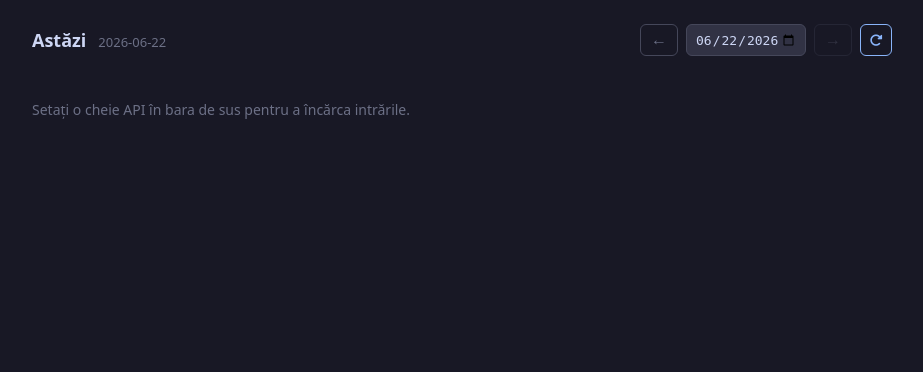
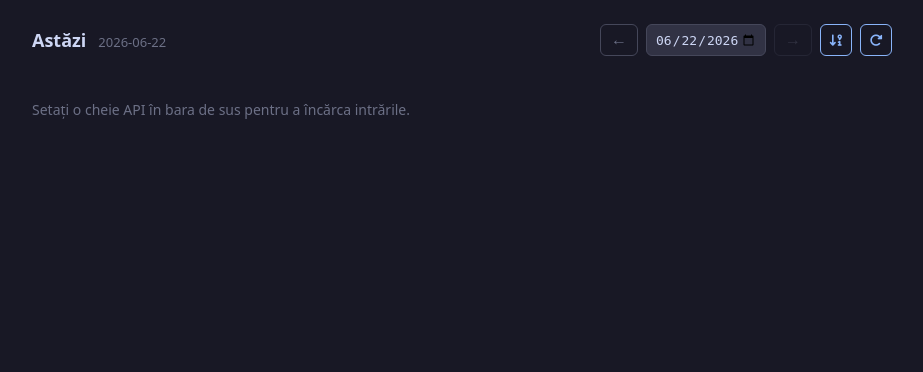
Before and after one commit to hmlendea/personal-log-manager-client, an ASP.NET Core app: page / in a window 1280 px wide. Shown: the part 48-420 px from the top of the page, without its empty margins (178-1101 px from the left). Run offline with ASP.NET Core 8, Linux system fonts and the light colour scheme; style sheets or scripts are compiled from the project's sources; the project's own start-up code is not run, and a stand-in starts its controllers and pages; some libraries are stand-ins or nearby versions.

Commit message:
ordering: Added a sorting button

```diff
--- a/Pages/Home.razor
+++ b/Pages/Home.razor
@@ -19,6 +19,9 @@
             <button class="btn btn-nav" title="@L.NextDay" @onclick="GoToNextDay" disabled="@(loading || currentDate == today)">&#8594;</button>
         </div>
         <div class="entries-nav-actions">
+            <button class="btn btn-sort" title="@(ascending ? L.SortAscending : L.SortDescending)" @onclick="ToggleOrder" disabled="@loading">
+                <i class="fa-solid @(ascending ? "fa-arrow-up-1-9" : "fa-arrow-down-9-1")"></i>
+            </button>
             <button class="btn btn-refresh" title="@L.Refresh" @onclick="LoadEntries" disabled="@loading">
                 <i class="fa-solid @(loading ? "fa-spinner fa-spin" : "fa-rotate-right")"></i>
             </button>
@@ -60,6 +63,7 @@
     private List<string> entries = [];
     private bool loading;
     private bool hasApiKey;
+    private bool ascending = false;
     private string error;
 
     private LocalisationStrings L => LocaleService.Strings;
@@ -107,6 +111,12 @@
         await LoadEntries();
     }
 
+    private async Task ToggleOrder()
+    {
+        ascending = !ascending;
+        await LoadEntries();
+    }
+
     private async Task LoadEntries()
     {
         string key = await ApiKeyService.GetApiKeyAsync();
@@ -119,7 +129,7 @@
 
         try
         {
-            entries = await LogService.GetLogsForDateAsync(currentDate);
+            entries = await LogService.GetLogsForDateAsync(currentDate, ascending: ascending);
         }
         catch (Exception ex)
         {
--- a/Services/LocalisationStrings.cs
+++ b/Services/LocalisationStrings.cs
@@ -14,6 +14,8 @@ namespace PersonalLogManagerClient.Services
         // Buttons / status
         public string Loading { get; init; }
         public string Refresh { get; init; }
+        public string SortAscending { get; init; }
+        public string SortDescending { get; init; }
 
         // Notices
         public string NoApiKeyNotice { get; init; }
@@ -44,6 +46,8 @@ namespace PersonalLogManagerClient.Services
             NextDay = "Next day",
             Loading = "Loading…",
             Refresh = "Refresh",
+            SortAscending = "Sort ascending",
+            SortDescending = "Sort descending",
             NoApiKeyNotice = "Set an API key in the top bar to load entries.",
             NoEntries = date => $"No entries for {date}.",
             LogEntries = count => $"{count} log entries",
@@ -67,6 +71,8 @@ namespace PersonalLogManagerClient.Services
             NextDay = "Ziua următoare",
             Loading = "Se încarcă…",
             Refresh = "Reîncarcă",
+            SortAscending = "Sortare crescătoare",
+            SortDescending = "Sortare descrescătoare",
             NoApiKeyNotice = "Setați o cheie API în bara de sus pentru a încărca intrările.",
             NoEntries = date => $"Nu există intrări pentru {date}.",
             LogEntries = count => $"{count} intrări în jurnal",
--- a/Services/PersonalLogService.cs
+++ b/Services/PersonalLogService.cs
@@ -21,7 +21,7 @@ namespace PersonalLogManagerClient.Services
         private static readonly Regex trimPattern =
             new(@"^L\d+\s+\d{4}-\d{2}-\d{2}:\s*", RegexOptions.Compiled);
 
-        public async Task<List<string>> GetLogsForDateAsync(string date, int count = 1000)
+        public async Task<List<string>> GetLogsForDateAsync(string date, int count = 1000, bool ascending = false)
         {
             if (rateLimitService.IsLocked)
             {
@@ -63,7 +63,8 @@ namespace PersonalLogManagerClient.Services
 
             if (response is GetLogsResponse logsResponse)
             {
-                return [.. (logsResponse.Logs ?? []).Select(entry => trimPattern.Replace(entry, "")).Reverse()];
+                IEnumerable<string> logs = (logsResponse.Logs ?? []).Select(entry => trimPattern.Replace(entry, ""));
+                return ascending ? [.. logs] : [.. logs.Reverse()];
             }
 
             return [];
--- a/wwwroot/css/app.css
+++ b/wwwroot/css/app.css
@@ -330,6 +330,15 @@ html, body {
     justify-content: center;
 }
 
+.btn-sort {
+    background: transparent;
+    color: var(--accent);
+    border: 1px solid var(--accent);
+    width: 32px;
+    padding: 0;
+    justify-content: center;
+}
+
 .btn-refresh:hover:not(:disabled) {
     background: var(--accent);
     color: #1e1e2e;
```
